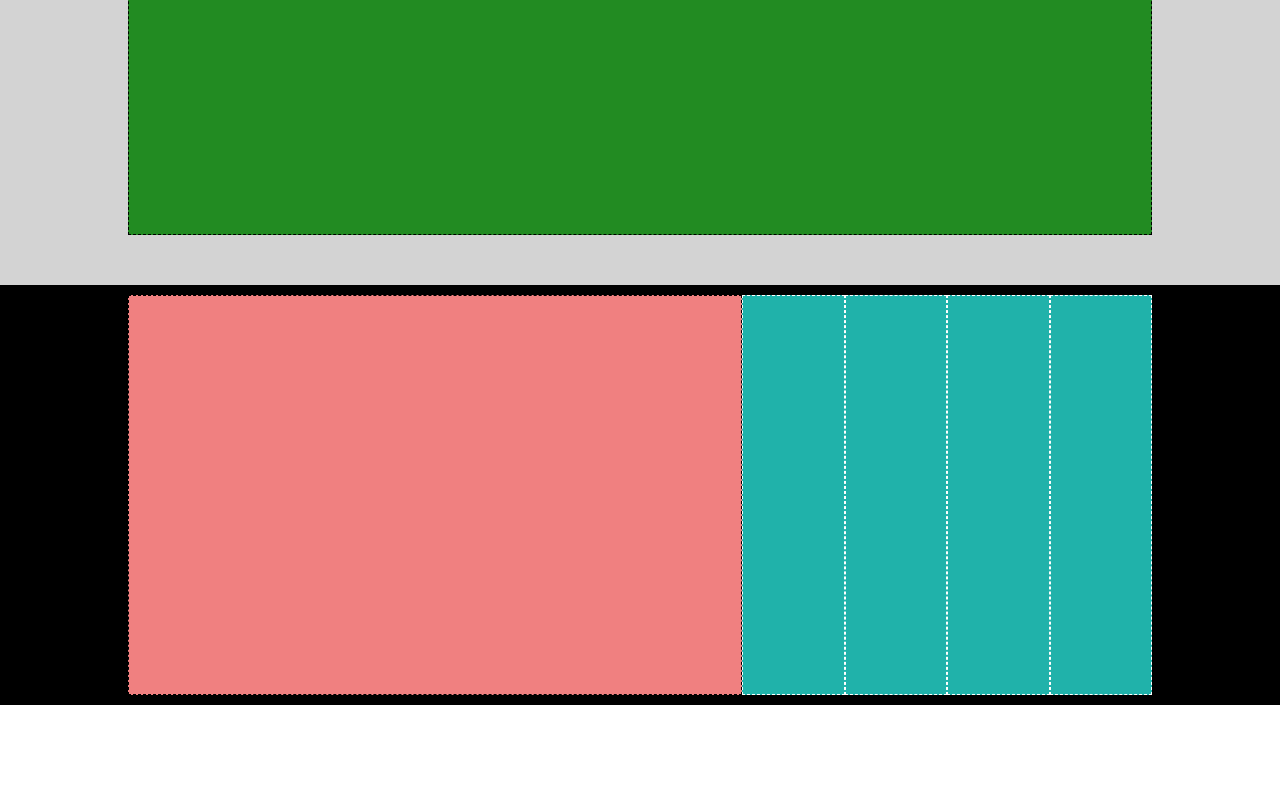
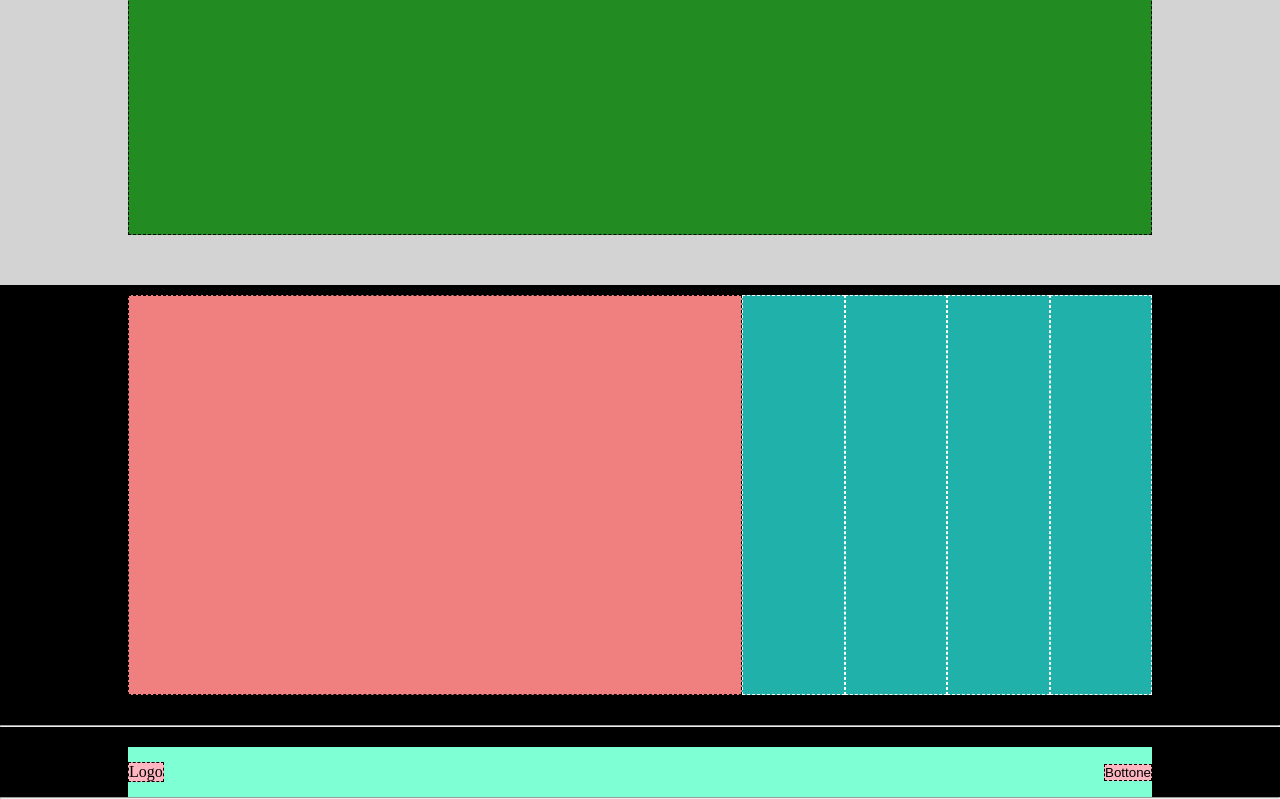
Before and after one commit to MarcoAmantea/htmlcss-struttura-discord, a plain HTML site: page index.html in a window 1280 px wide. Shown: the part 2375-3174 px from the top of the page. Before the commit the page ends 3080 px from the top, so only its background shows below. Drawn offline with Linux system fonts and the light colour scheme.

Commit message:
feat: last footer section with logo and button

```diff
--- a/css/style.css
+++ b/css/style.css
@@ -87,13 +87,31 @@ header{
     width: 60%;
     background-color: hsl(0deg 78.87% 72.16%);
     height: 400px;
-    margin: 10px 0;
+    margin: 10px 0 30px 0;
     border: 1px dashed;
 }
 .col4{
     width: 10%;
     background-color: hsl(176.71deg 69.52% 41.18%);
     height: 400px;
-    margin: 10px 0;
+    margin: 10px 0 30px 0;
     border: 1px dashed white;
 }
+.row3{
+    display: flex;
+    justify-content: space-between;
+    align-items: center;
+    background-color: hsl(159.84deg 100% 74.9%);
+    height: 50px;
+    margin-top: 20px;
+}
+.final-logo{
+    color: black;
+    background-color: hsl(350.96deg 100% 85.69%);
+    border: 1px dashed black;
+}
+.final-button{
+    color:black;
+    background-color: hsl(350.96deg 100% 85.69%);
+    border: 1px dashed black;
+}
--- a/index.html
+++ b/index.html
@@ -77,7 +77,17 @@
                 </section>
             </div>
         </section>
+        <hr>
+        <section class="black">
+            <div class="container">
+                <section class="row3">
+                   <div class="final-logo">Logo</div>
+                   <button class="final-button">Bottone</button>
+                </section>
+            </div>
+        </section>
     </footer>
+    <hr>
 
 </body>
 
```
